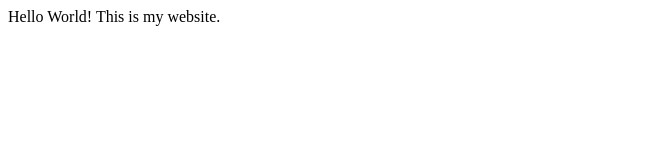
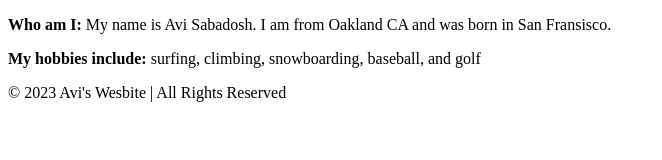
Before and after one commit to ASabadosh/ASabadosh.github.io, a plain HTML site: page index.html in a window 1280 px wide. Shown: the whole page, without its empty margins (0-662 px from the left). Drawn offline with Linux system fonts and the light colour scheme.

Commit message:
feat: add index.html resume.html portfolio.html blog.html contact.html

```diff
--- a/index.html
+++ b/index.html
@@ -2,10 +2,19 @@
 <html>
   <head>
     <title>
-        MyWebsite
+        Avi's Wesbite
     </title>
   </head>
   <body>
-    Hello World! This is my website.
+    <nav>
+
+    <nav>
+    <main>
+         <p> <Strong>Who am I: </Strong> My name is Avi Sabadosh. I am from Oakland CA and was born in San Fransisco. </p>
+         <p> <Strong>My hobbies include: </Strong> surfing, climbing, snowboarding, baseball, and golf</p>
+    </main>
+    <footer>
+    © 2023 Avi's Wesbite | All Rights Reserved
+    <footer>
   </body>
 </html>
```
Also changed, not shown: blog.html (+9 -1 lines), contact.html (+9 -1 lines), portfolio.html (+9 -1 lines), resume.html (+13 -1 lines).
